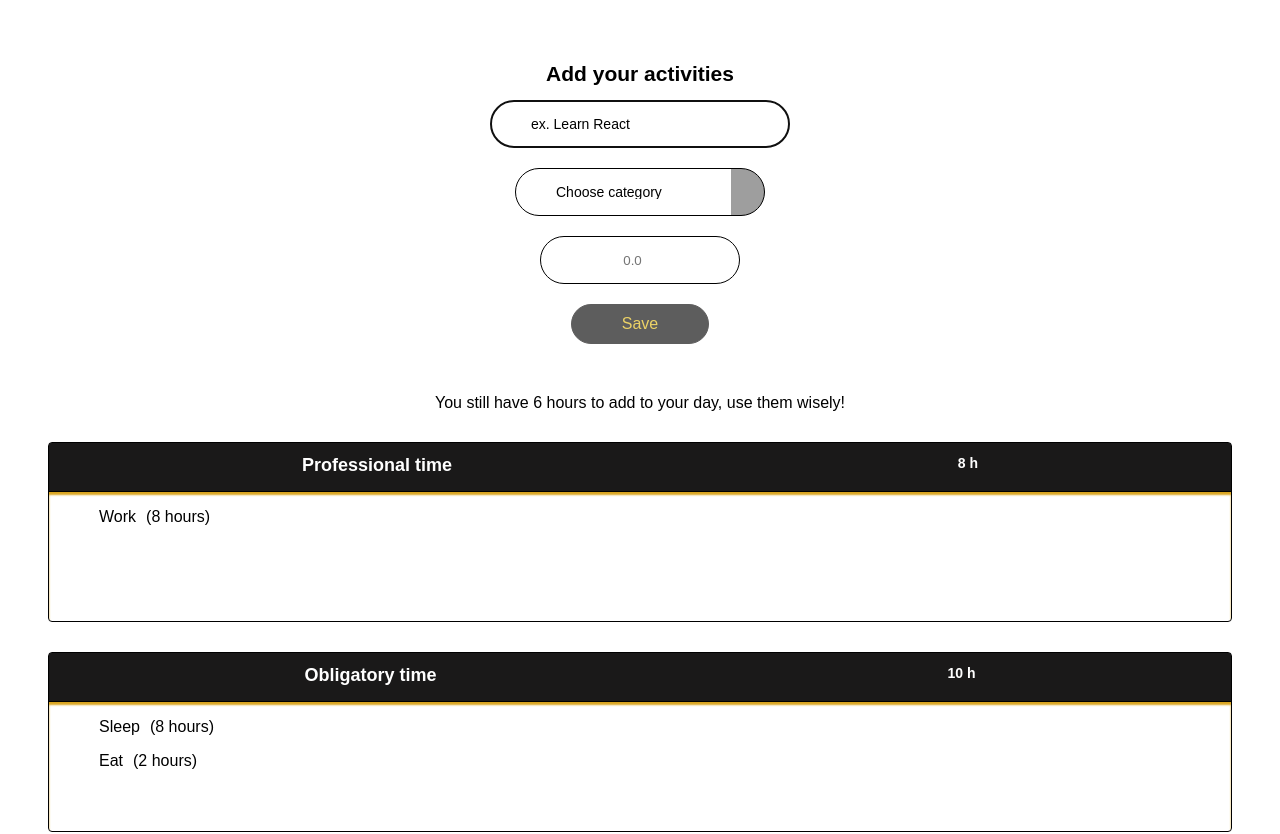
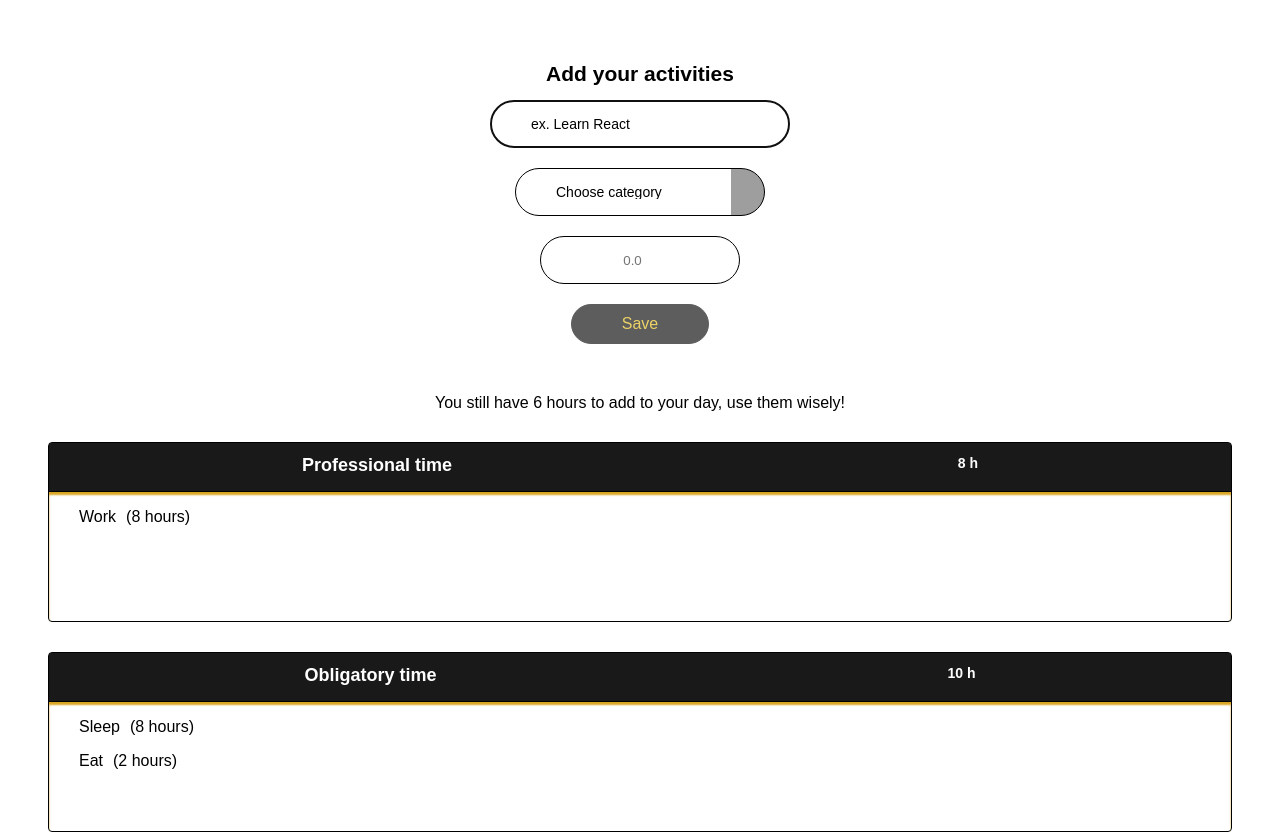
Before and after one commit to Antuofermo/takeyourtime, a React (Create React App) app: page / in a window 1280 px wide. Shown: the top 834 px of the page. Built offline with nearby package versions, Linux system fonts and the light colour scheme; grey boxes are pictures that could not be loaded.

Commit message:
Change padding left

```diff
--- a/src/components/Card/Activity.js
+++ b/src/components/Card/Activity.js
@@ -20,7 +20,7 @@ const ListStyled = styled.ul`
 
 const NameStyled = styled.li`
   list-style: none;
-  padding-left: 50px;
+  padding-left: 30px;
   font-size: 16px;
 `
 
```
